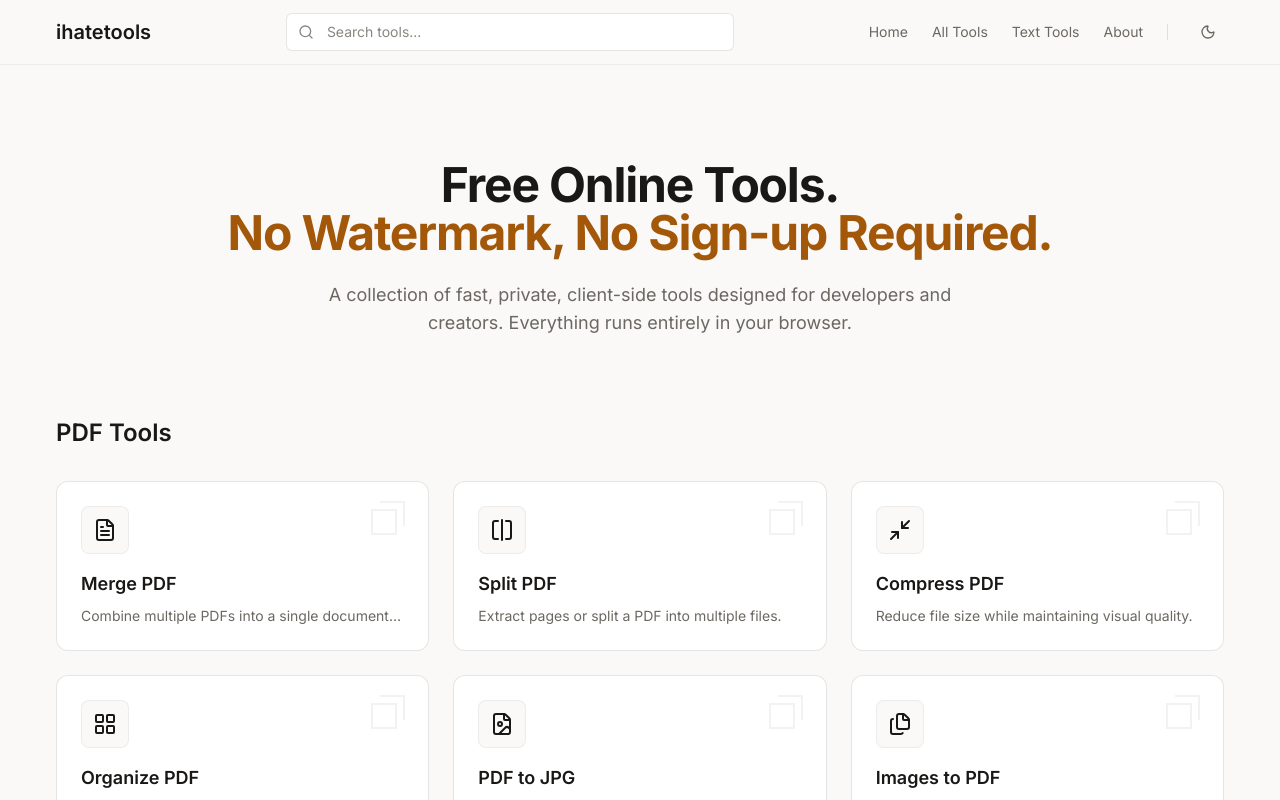
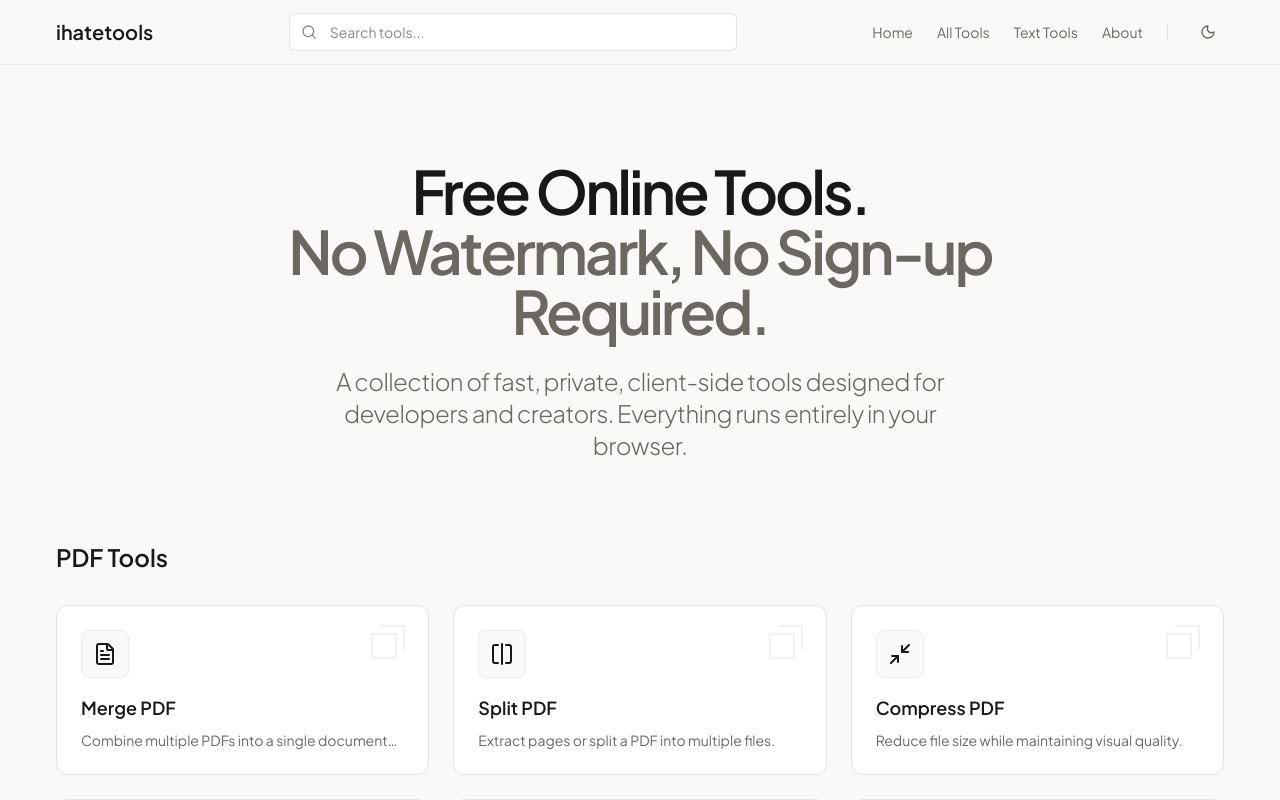
Before and after one commit to Sujithkrys/ihatetools, a Next.js app: page / in a window 1280 px wide. Shown: the top 800 px of the page. Built offline with nearby package versions, Linux system fonts and the light colour scheme.

Commit message:
style: Match exact Figma hero typography and switch to Plus Jakarta Sans

```diff
--- a/src/app/layout.tsx
+++ b/src/app/layout.tsx
@@ -1,10 +1,14 @@
 import type { Metadata } from "next";
-import { Inter } from "next/font/google";
+import { Plus_Jakarta_Sans } from "next/font/google";
 import "./globals.css";
 import { NavBar } from "@/components/NavBar";
 import { Footer } from "@/components/Footer";
 
-const inter = Inter({ subsets: ["latin"], variable: "--font-inter" });
+const plusJakarta = Plus_Jakarta_Sans({
+  subsets: ["latin"],
+  variable: "--font-plus-jakarta",
+  display: 'swap',
+});
 
 export const metadata: Metadata = {
   title: "ihatetools - Free Online Tools",
@@ -20,7 +24,7 @@ export default function RootLayout({
 }>) {
   return (
     <html lang="en" suppressHydrationWarning>
-      <body className={`${inter.className} ${inter.variable} min-h-screen flex flex-col bg-background text-textPrimary`}>
+      <body className={`${plusJakarta.className} ${plusJakarta.variable} min-h-screen flex flex-col bg-background text-textPrimary`}>
         <ThemeProvider
           attribute="class"
           defaultTheme="system"
--- a/src/app/page.tsx
+++ b/src/app/page.tsx
@@ -16,11 +16,11 @@ export default function Home() {
     <div className="flex flex-col items-center pb-24">
       {/* Hero Section */}
       <section className="w-full max-w-4xl mx-auto px-4 pt-24 pb-20 text-center">
-        <h1 className="text-4xl md:text-5xl font-bold text-textPrimary leading-tight mb-6 tracking-tight font-display">
+        <h1 className="text-4xl md:text-6xl font-semibold text-textPrimary leading-[1.05] mb-6 tracking-tighter">
           Free Online Tools. <br className="hidden md:block" />
-          <span className="text-accent">No Watermark, No Sign-up Required.</span>
+          <span className="text-textSecondary">No Watermark, No Sign-up Required.</span>
         </h1>
-        <p className="text-lg text-textSecondary max-w-2xl mx-auto">
+        <p className="text-xl md:text-2xl text-textSecondary font-light tracking-tight max-w-2xl mx-auto leading-snug">
           A collection of fast, private, client-side tools designed for developers and creators. Everything runs entirely in your browser.
         </p>
       </section>
--- a/tailwind.config.ts
+++ b/tailwind.config.ts
@@ -22,8 +22,8 @@ const config: Config = {
         overlay: "rgb(var(--color-overlay) / <alpha-value>)",
       },
       fontFamily: {
-        sans: ["var(--font-inter)", "sans-serif"],
-        display: ["var(--font-inter)", "sans-serif"],
+        sans: ["var(--font-plus-jakarta)", "sans-serif"],
+        display: ["var(--font-plus-jakarta)", "sans-serif"],
       },
       borderRadius: {
         card: "12px",
```
